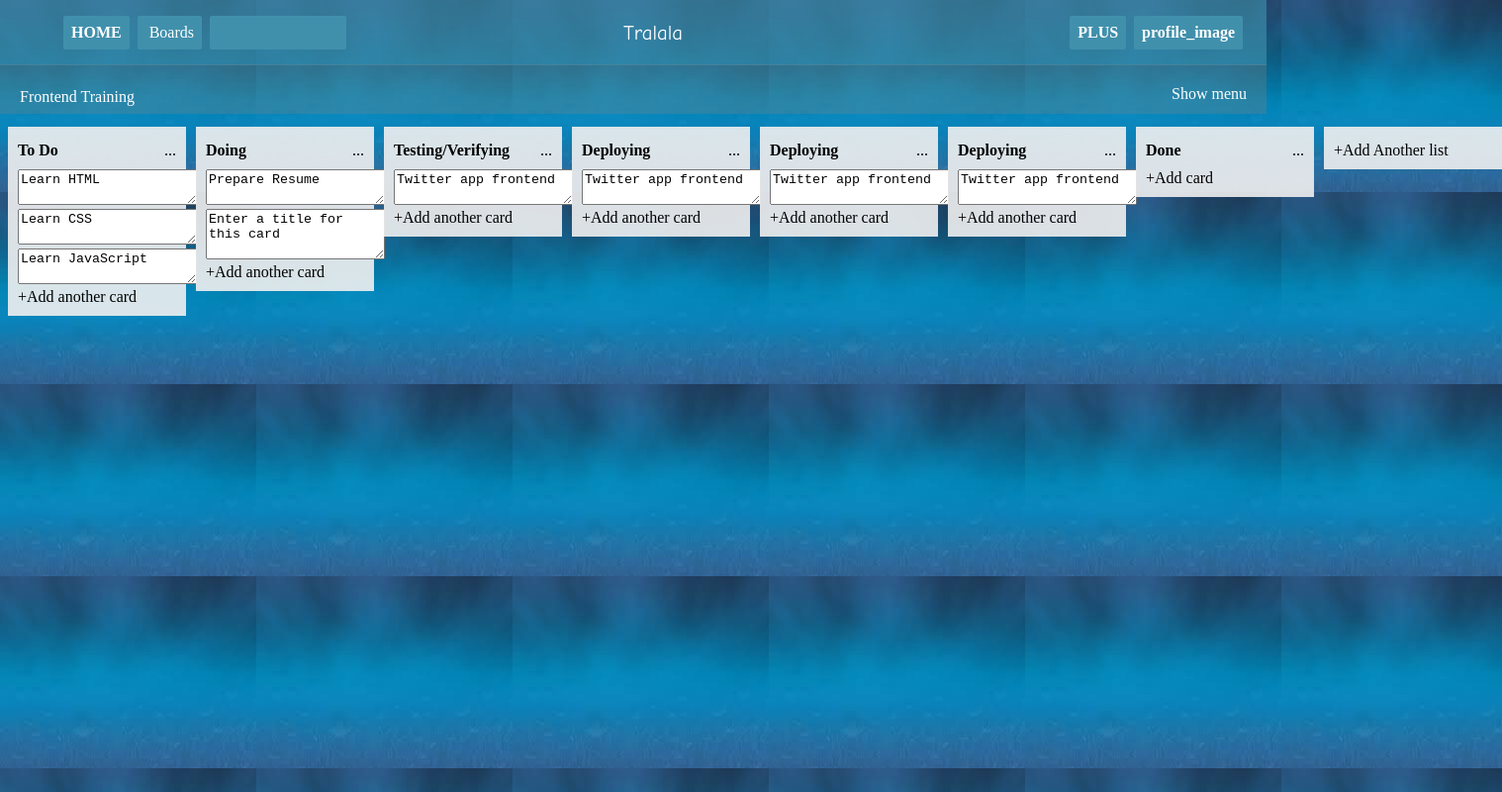
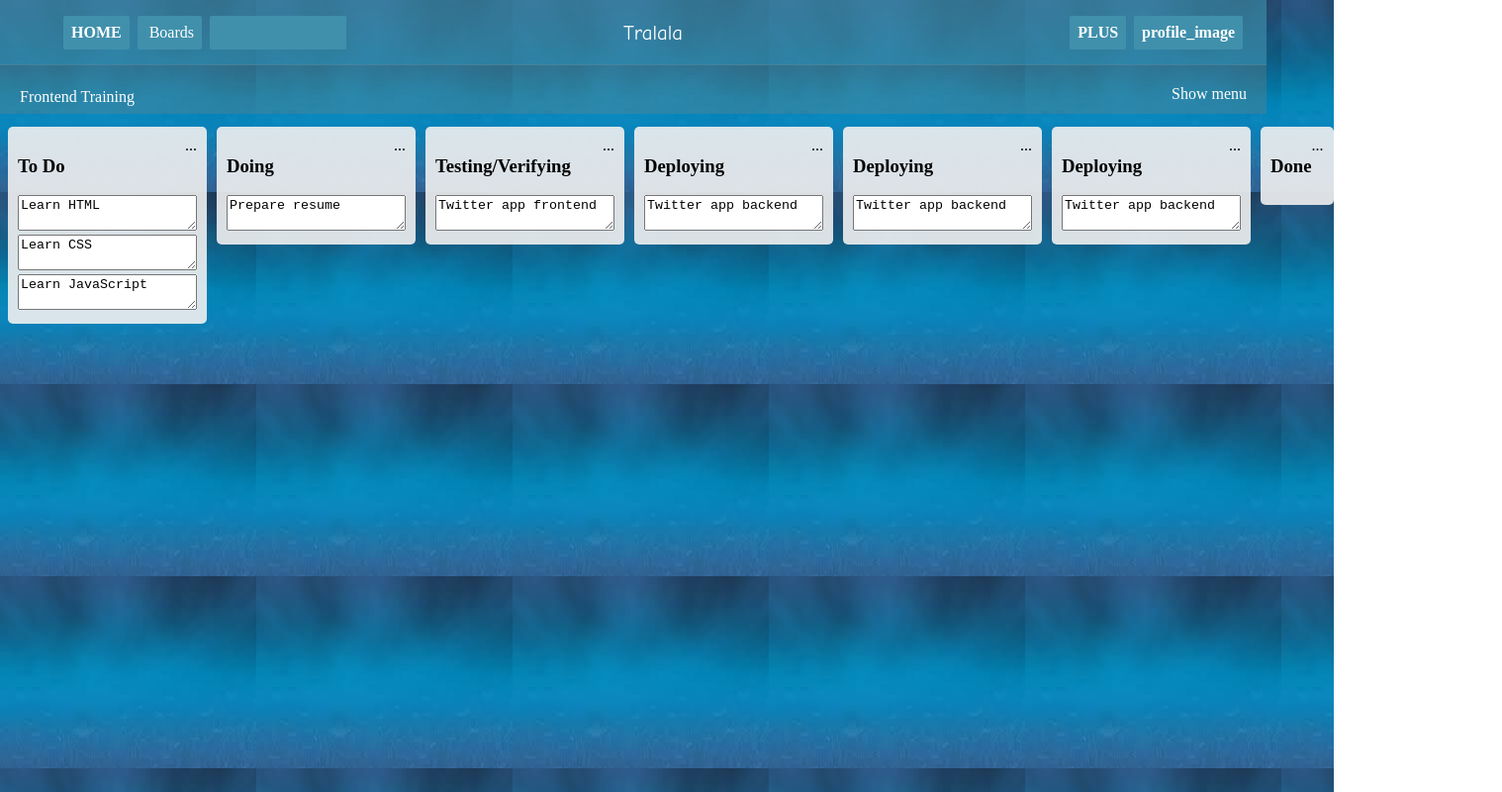
Before and after one commit to Atturmohan/trelloApp, a website: page public/dashboard.html in a window 1280 px wide. Shown: the whole page at 99% size, 1518 px wide, since content can reach past the window. Drawn offline with Linux system fonts and the light colour scheme.

Commit message:
adding data with js

```diff
--- a/index.js
+++ b/index.js
@@ -4,6 +4,7 @@ const path = require( 'path' );
 const app = express();
 
 app.use( express.static( path.join( __dirname, 'public' ) ) );
+/* app.use( express.static( path.join( process.cwd, 'public' ) ) );*/
 
 const PORT = process.env.PORT || 3000;
 
--- a/public/dashboard.html
+++ b/public/dashboard.html
@@ -41,7 +41,7 @@
                             </span>
                         </div>
             </nav>
-            <div>
+
 
             <div class= "second-screen">
                 <nav class="secondary_nav">
@@ -50,75 +50,8 @@
                 </nav>
             </div>
 
-            <div class="board">
-                <div class="tasklist">
-                    <div class ="tasklist_heading">
-                    <div class="task_heading">To Do</div>
-                    <div class="task_bar">...</div>
-                    </div>
+            <div class="board"></div>
 
-                    <div><textarea>Learn HTML</textarea></div>
-                    <div><textarea>Learn CSS</textarea></div>
-                    <div><textarea>Learn JavaScript</textarea></div>
-                    <div>+Add another card</div>
-                </div>
-
-
-                <div class="tasklist">
-                        <div class ="tasklist_heading">
-                            <div class="task_heading">Doing</div>
-                            <div class="task_bar">...</div>
-                        </div>
-                            <div><textarea>Prepare Resume</textarea></div>
-                            <div><textarea rows="3">Enter a title for this card</textarea></div>
-                            <div>+Add another card</div>
-                 </div>
-                <div class="tasklist">
-
-                        <div class ="tasklist_heading">
-                            <div class="task_heading">Testing/Verifying</div>
-                            <div class="task_bar">...</div>
-                        </div>
-                            <div><textarea>Twitter app frontend </textarea></div>
-                            <div>+Add another card</div>
-                </div>
-
-                <div class="tasklist">
-                        <div class ="tasklist_heading">
-                                <div class="task_heading">Deploying</div>
-                                <div class="task_bar">...</div>
-                        </div>
-                                <div><textarea>Twitter app frontend  </textarea></div>
-                                <div>+Add another card</div>
-                </div>
-                <div class="tasklist">
-                        <div class ="tasklist_heading">
-                                <div class="task_heading">Deploying</div>
-                                <div class="task_bar">...</div>
-                        </div>
-                                <div><textarea>Twitter app frontend  </textarea></div>
-                                <div>+Add another card</div>
-                </div>
-                <div class="tasklist">
-                        <div class ="tasklist_heading">
-                                <div class="task_heading">Deploying</div>
-                                <div class="task_bar">...</div>
-                        </div>
-                                <div><textarea>Twitter app frontend  </textarea></div>
-                                <div>+Add another card</div>
-                </div>
-                <div class="tasklist">
-                        <div class ="tasklist_heading">
-                                <div class="task_heading">Done</div>
-                                <div class="task_bar">...</div>
-                        </div>
-                        <div>+Add card</div>
-                </div>
-                <div class="tasklist">
-                        <div>+Add Another list</div>
-                </div>
-
-            </div>
-        </div>
+        <script src="./dashboard.js" type="module"></script>
 </body>
 </html>
--- /dev/null
+++ b/public/dashboard.js
@@ -0,0 +1,88 @@
+import { boardConfig } from './data.js' ;
+
+class Tasks{
+       constructor(config){
+           this.name=config.name;
+           this.due=config.due;
+       }
+
+       setContainer( container ) {
+        this.container = container;
+        this.render();
+    }
+
+    render(){
+         const template =`
+            <textarea>${this.name}</textarea>
+         `;
+
+         this.container.innerHTML = template;
+
+    }
+
+}
+
+
+class TaskLists{
+    constructor(config){
+        this.name=config.name;
+        this.taskg= config.tasks.map(task => new Tasks(task));
+    }
+
+    setContainer(container){
+        this.container=container;
+        this.render();
+    }
+
+    renderTask(task,idx){
+        const wrapper = document.createElement('div');
+        wrapper.setAttribute('id',`task-${this.name}-${idx}`);
+        this.taskWrapper.appendChild(wrapper);
+        task.setContainer(wrapper);
+
+    }
+
+    render(){
+          const template =
+                `<div class ="tasklist_container">
+                <div class ="tasklist-header">
+                <h3 class="task_heading">${this.name}</h3>
+                <span class="task_bar">...</span>
+                </div>
+                </div>
+                `;
+                this.container.innerHTML=template;
+                this.taskWrapper = this.container.querySelector('.tasklist_container');
+                this.taskg.forEach(this.renderTask.bind(this));
+    }
+
+}
+
+class BoardConiguration{
+constructor(config){
+   // this.taskliste = config.taskLists;
+      this.tasklists= config.map(tasklist => new TaskLists(tasklist));
+}
+
+setContainer(container){
+    this.container=container;
+    this.render();
+
+}
+render(){
+
+    this.tasklists.forEach(tasklist => {
+        const wrapper = document.createElement('div');
+        wrapper.classList.add('tasklist');
+        wrapper.setAttribute('id',`task-${tasklist.name}`);
+        this.container.appendChild(wrapper);
+        tasklist.setContainer(wrapper);
+    });
+
+}
+
+}
+
+
+const boardConiguration = new BoardConiguration(boardConfig.taskLists);
+boardConiguration.setContainer(document.querySelector('.board'))
--- a/public/dashboardstyle.css
+++ b/public/dashboardstyle.css
@@ -112,14 +112,12 @@ ol, ul {
 .tasklist{
     flex-shrink: 0;
     background-color: rgba( 240, 240, 240, 0.9 );
-    width: 180px;
     margin-top: 120px;
     margin-right: 10px;
-    padding-left: 10px;
-    padding-top: 15px;
-    padding-bottom: 10px;
-    height: fit-content;
+    height: max-content;
+    border-radius: 5px;
     box-sizing: border-box;
+    padding: 10px;
 }
 
 .page .secondary_nav .training{
@@ -134,12 +132,10 @@ ol, ul {
     margin-top: 10px;
 }
 
-.tasklist_heading{
+.tasklist-header{
     display: flex;
     justify-content: space-between;
-    padding-bottom: 10px;
-    padding-right: 10px;
 }
-.task_heading{
-    font-weight: bold;
+.task_bar{
+
 }
--- /dev/null
+++ b/public/data.js
@@ -0,0 +1,71 @@
+export const boardConfig = {
+    name: 'Frontend Training',
+    taskLists: [
+        {
+            name: 'To Do',
+            tasks: [
+                {
+                    name: 'Learn HTML',
+                    due: new Date( 2019, 11, 15 )
+                },
+                {
+                    name: 'Learn CSS',
+                    due: new Date( 2019, 11, 25 )
+                },
+                {
+                    name: 'Learn JavaScript',
+                    due: new Date( 2019, 12, 14 )
+                }
+            ]
+        },
+        {
+            name: 'Doing',
+            tasks: [
+                {
+                    name: 'Prepare resume',
+                    due: new Date( 2019, 12, 31 )
+                }
+            ]
+        },
+        {
+            name: 'Testing/Verifying',
+            tasks: [
+                {
+                    name: 'Twitter app frontend',
+                    due: new Date( 2019, 11, 20 )
+                }
+            ]
+        },
+        {
+            name: 'Deploying',
+            tasks: [
+                {
+                    name: 'Twitter app backend',
+                    due: new Date( 2019, 11, 18 )
+                }
+            ]
+        },
+        {
+            name: 'Deploying',
+            tasks: [
+                {
+                    name: 'Twitter app backend',
+                    due: new Date( 2019, 11, 18 )
+                }
+            ]
+        },
+        {
+            name: 'Deploying',
+            tasks: [
+                {
+                    name: 'Twitter app backend',
+                    due: new Date( 2019, 11, 18 )
+                }
+            ]
+        },
+        {
+            name: 'Done',
+            tasks: []
+        }
+    ]
+};
```
